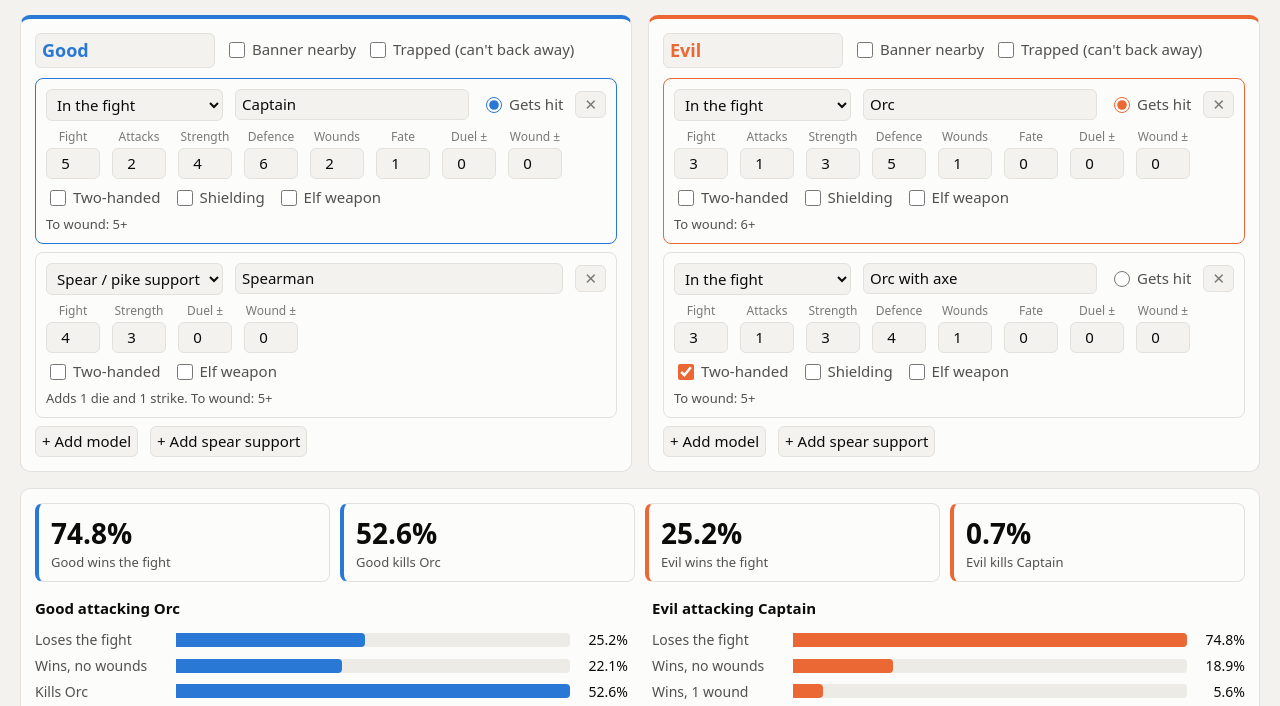
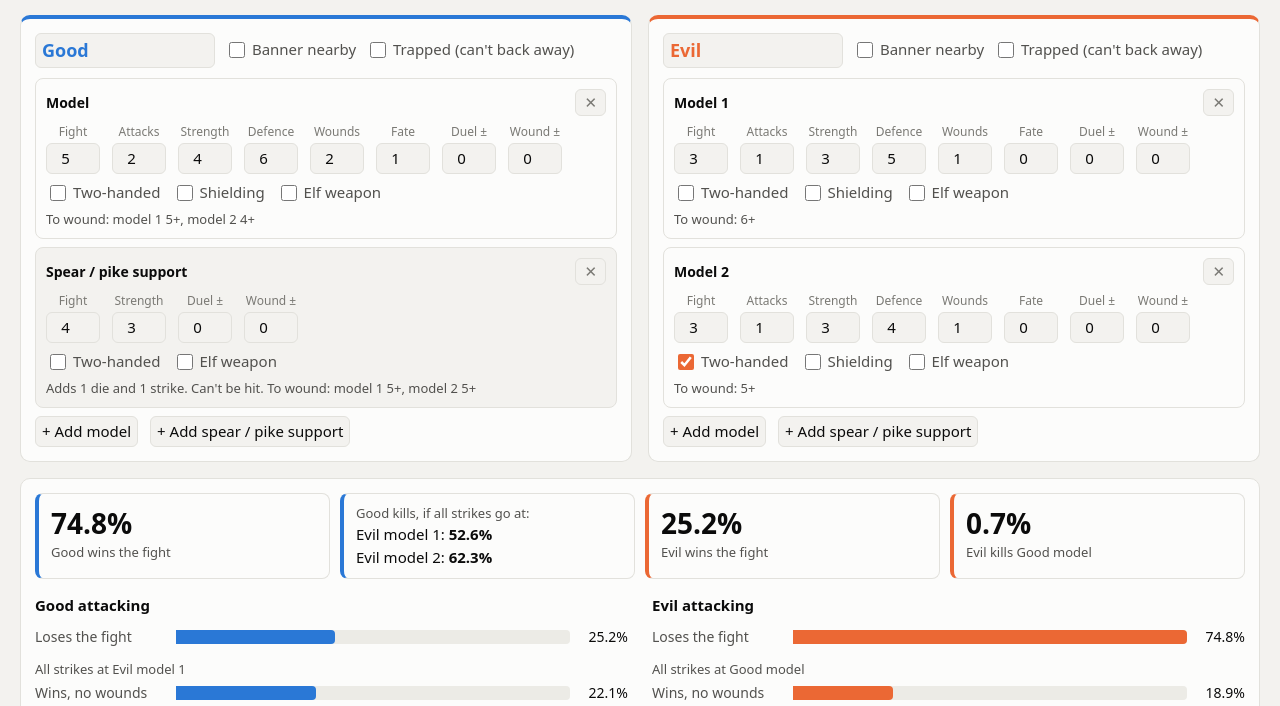
Before and after one commit to Conrad-N/mesbg-calc, a plain HTML site: page index.html in a window 1280 px wide. Shown: the part 77-783 px from the top of the page. Drawn offline with Linux system fonts and the light colour scheme.

Commit message:
Simpler model cards: no names, separate spear support cards, odds against each enemy model

```diff
--- a/engine.js
+++ b/engine.js
@@ -51,7 +51,7 @@
     const front = models.filter(m => !m.support);
     const target = front[clamp(num(side.target), 0, Math.max(0, front.length - 1))] || models[0];
     return {
-      models, target, trapped: !!side.trapped, banner: !!side.banner,
+      models, front: front.length ? front : [models[0]], target, trapped: !!side.trapped, banner: !!side.banner,
       fight: Math.max(...models.map(m => m.fight)),
       elf: models.some(m => m.elf && !m.shielding), // shielding loses the elf tie-break
     };
@@ -152,8 +152,8 @@
     return p;
   }
   // Distribution of unsaved wounds (capped at the target's Wounds) when side W wins.
-  function woundDist(W, Lo) {
-    const tgt = Lo.target, mult = Lo.trapped ? 2 : 1;
+  function woundDist(W, Lo, tgt = Lo.target) {
+    const mult = Lo.trapped ? 2 : 1;
     let hits = [1]; // hits[k] = P(k successful strikes)
     for (const m of W.models) {
       if (m.shielding) continue;
@@ -191,11 +191,17 @@
     const d = duel(S);
     const wins = [d.win0, 1 - d.win0];
     const dist = [0, 1].map(i => woundDist(S[i], S[1 - i]).map(p => p * wins[i]));
+    // Same thing against every enemy front model, as if all strikes went at it.
+    const vs = [0, 1].map(i => S[1 - i].front.map(t => {
+      const d = woundDist(S[i], S[1 - i], t).map(p => p * wins[i]);
+      return { dist: d, kill: d[d.length - 1], wounds: t.wounds };
+    }));
     return {
-      runs: 1, wins, tieFight: d.tieFight, tieRoll: d.tieRoll, dist,
+      runs: 1, wins, tieFight: d.tieFight, tieRoll: d.tieRoll, dist, vs,
       kills: dist.map(x => x[x.length - 1]),
-      needs: [0, 1].map(i => S[i].models.map(m =>
-        m.shielding ? 'shielding — no strikes' : needLabel(woundNeed(m.strength, S[1 - i].target.defence), m.woundMod))),
+      // needs[side][model][enemy front model] = what it needs to wound
+      needs: [0, 1].map(i => S[i].models.map(m => S[1 - i].front.map(t =>
+        m.shielding ? 'shielding' : needLabel(woundNeed(m.strength, t.defence), m.woundMod)))),
       shieldBlocked: [0, 1].map(i => S[i].models.some(m => m.shield && !m.shielding && !m.support)),
     };
   }
--- a/index.html
+++ b/index.html
@@ -35,12 +35,14 @@
   button:hover { border-color: var(--muted); }
   label.tog { color: var(--text2); white-space: nowrap; }
   .model { border: 1px solid var(--line); border-radius: 8px; padding: 10px; margin-bottom: 8px; }
-  .model.target { border-color: var(--c); }
+  .model.sup { background: var(--bg); }
+  .mhead b { font-size: 14px; }
+  .sub { font-size: 13px; color: var(--text2); margin: 10px 0 2px; }
+  .kl { font-size: 15px; margin-top: 2px; }
   .row { display: flex; flex-wrap: wrap; gap: 8px 12px; align-items: center; }
   .row + .row { margin-top: 8px; }
   .stat { display: flex; flex-direction: column; align-items: center; font-size: 12px; color: var(--muted); }
   .stat input { color: var(--text); font-size: 15px; margin-top: 2px; }
-  .mname { flex: 1; min-width: 8em; }
   .need { font-size: 13px; color: var(--text2); margin-top: 6px; }
   .x { margin-left: auto; padding: 2px 8px; color: var(--muted); }
   .results { grid-column: 1 / -1; }
@@ -83,7 +85,7 @@
       <li>Spear or pike support: adds 1 die to the duel and 1 strike. Supporters can't be hit (the Monster exception isn't included yet).</li>
       <li>Banner: each side can re-roll one duel die once, and only does it when that improves its chance to win. With 2 or more dice it re-rolls a die that isn't its best, which can't hurt. With 1 die on a tie that goes to a roll-off, it weighs re-rolling against the roll-off (tied on 1–3: re-roll; on 4–6: keep and roll off; an elf weapon shifts this). If both sides could use a banner, a 50/50 coin decides who chooses first.</li>
       <li>Trapped: if a trapped side loses, the winners strike twice as many times.</li>
-      <li>Every strike goes at the one model marked "Gets hit". A roll of 1 always fails to wound.</li>
+      <li>The results show each enemy model in front separately, as if all strikes went at that one. Spear and pike supporters can't be hit. A roll of 1 always fails to wound.</li>
       <li>Fate: each wound can be saved on a 4+, one roll per Fate point, until the model runs out.</li>
       <li>Might is not included yet. All numbers are exact odds, worked out from every possible roll.</li>
     </ul>
@@ -92,25 +94,31 @@
 <script src="engine.js"></script>
 <script>
 'use strict';
-const blank = (o = {}) => ({ role: 'front', name: '', fight: 3, attacks: 1, strength: 3, defence: 4, wounds: 1, fate: 0,
+const blank = (o = {}) => ({ role: 'front', fight: 3, attacks: 1, strength: 3, defence: 4, wounds: 1, fate: 0,
   duelMod: 0, woundMod: 0, twoHanded: false, shielding: false, elf: false, ...o });
 const DEFAULT = {
-  a: { name: 'Good', banner: false, trapped: false, target: 0, models: [
-    blank({ name: 'Captain', fight: 5, attacks: 2, strength: 4, defence: 6, wounds: 2, fate: 1 }),
-    blank({ name: 'Spearman', role: 'support', fight: 4, strength: 3, defence: 5 }) ] },
-  b: { name: 'Evil', banner: false, trapped: false, target: 0, models: [
-    blank({ name: 'Orc', fight: 3, strength: 3, defence: 5 }),
-    blank({ name: 'Orc with axe', fight: 3, strength: 3, defence: 4, twoHanded: true }) ] },
+  a: { name: 'Good', banner: false, trapped: false, models: [
+    blank({ fight: 5, attacks: 2, strength: 4, defence: 6, wounds: 2, fate: 1 }),
+    blank({ role: 'support', fight: 4, strength: 3 }) ] },
+  b: { name: 'Evil', banner: false, trapped: false, models: [
+    blank({ fight: 3, strength: 3, defence: 5 }),
+    blank({ fight: 3, strength: 3, defence: 4, twoHanded: true }) ] },
 };
 
 let state;
 try { state = JSON.parse(decodeURIComponent(escape(atob(location.hash.slice(1))))); } catch (e) {}
 if (!state) try { state = JSON.parse(localStorage.getItem('mesbg-calc')); } catch (e) {}
 if (!state || !state.a || !state.b) state = structuredClone(DEFAULT);
+for (const k of ['a', 'b']) { // a side always needs someone in front
+  if (!state[k].models.some(m => m.role !== 'support')) state[k].models.unshift(blank());
+}
 
 const esc = s => String(s).replace(/[&<>"]/g, c => ({ '&': '&amp;', '<': '&lt;', '>': '&gt;', '"': '&quot;' }[c]));
 const sideName = k => state[k].name || (k === 'a' ? 'Side 1' : 'Side 2');
-const modelName = (k, i) => state[k].models[i].name || `Model ${i + 1}`;
+const other = k => (k === 'a' ? 'b' : 'a');
+// Front models get numbers ("model 1"); supports are listed after them.
+const fronts = k => state[k].models.map((m, i) => i).filter(i => state[k].models[i].role !== 'support');
+const supports = k => state[k].models.map((m, i) => i).filter(i => state[k].models[i].role === 'support');
 
 function numIn(k, i, f, lab, min, max) {
   return `<label class="stat">${lab}<input type="number" data-k="${k}" data-i="${i}" data-f="${f}" value="${esc(state[k].models[i][f])}" min="${min}" max="${max}"></label>`;
@@ -119,30 +127,11 @@ function chk(k, i, f, lab) {
   return `<label class="tog"><input type="checkbox" data-k="${k}" data-i="${i}" data-f="${f}" ${state[k].models[i][f] ? 'checked' : ''}> ${lab}</label>`;
 }
 
-function renderSide(k) {
-  const s = state[k];
-  const fronts = s.models.map((m, i) => i).filter(i => s.models[i].role !== 'support');
-  if (!fronts.includes(+s.target)) s.target = fronts[0] ?? 0;
-  const el = document.getElementById(k === 'a' ? 'sideA' : 'sideB');
-  el.innerHTML = `
-    <div class="side-head">
-      <input class="sname" data-k="${k}" data-sf="name" value="${esc(s.name)}" aria-label="Side name">
-      <label class="tog"><input type="checkbox" data-k="${k}" data-sf="banner" ${s.banner ? 'checked' : ''}> Banner nearby</label>
-      <label class="tog"><input type="checkbox" data-k="${k}" data-sf="trapped" ${s.trapped ? 'checked' : ''}> Trapped (can't back away)</label>
-    </div>
-    ${s.models.map((m, i) => {
-      const sup = m.role === 'support';
-      const tgt = !sup && +s.target === i;
-      return `<div class="model ${tgt ? 'target' : ''}">
-        <div class="row">
-          <select data-k="${k}" data-i="${i}" data-f="role" aria-label="Role">
-            <option value="front" ${!sup ? 'selected' : ''}>In the fight</option>
-            <option value="support" ${sup ? 'selected' : ''}>Spear / pike support</option>
-          </select>
-          <input class="mname" data-k="${k}" data-i="${i}" data-f="name" value="${esc(m.name)}" placeholder="Model ${i + 1}" aria-label="Name">
-          ${!sup ? `<label class="tog"><input type="radio" name="tgt-${k}" data-k="${k}" data-i="${i}" data-f="target" ${tgt ? 'checked' : ''}> Gets hit</label>` : ''}
-          <button class="x" data-k="${k}" data-del="${i}" title="Remove this model" ${s.models.length < 2 ? 'disabled' : ''}>✕</button>
-        </div>
+function card(k, i, title, canDelete) {
+  const m = state[k].models[i], sup = m.role === 'support';
+  return `<div class="model ${sup ? 'sup' : ''}">
+    <div class="row mhead"><b>${title}</b>
+      <button class="x" data-k="${k}" data-del="${i}" title="Remove" ${canDelete ? '' : 'disabled'}>✕</button></div>
     <div class="row">
       ${numIn(k, i, 'fight', 'Fight', 1, 10)}
       ${!sup ? numIn(k, i, 'attacks', 'Attacks', 0, 10) : ''}
@@ -158,58 +147,87 @@ function renderSide(k) {
     </div>
     <div class="need" data-need="${k}-${i}"></div>
   </div>`;
-    }).join('')}
+}
+
+function renderSide(k) {
+  const s = state[k], F = fronts(k), P = supports(k);
+  const el = document.getElementById(k === 'a' ? 'sideA' : 'sideB');
+  el.innerHTML = `
+    <div class="side-head">
+      <input class="sname" data-k="${k}" data-sf="name" value="${esc(s.name)}" aria-label="Side name">
+      <label class="tog"><input type="checkbox" data-k="${k}" data-sf="banner" ${s.banner ? 'checked' : ''}> Banner nearby</label>
+      <label class="tog"><input type="checkbox" data-k="${k}" data-sf="trapped" ${s.trapped ? 'checked' : ''}> Trapped (can't back away)</label>
+    </div>
+    ${F.map((i, n) => card(k, i, F.length > 1 ? `Model ${n + 1}` : 'Model', F.length > 1)).join('')}
+    ${P.map((i, n) => card(k, i, P.length > 1 ? `Spear / pike support ${n + 1}` : 'Spear / pike support', true)).join('')}
     <div class="row">
       <button data-k="${k}" data-add="front">+ Add model</button>
-      <button data-k="${k}" data-add="support">+ Add spear support</button>
+      <button data-k="${k}" data-add="support">+ Add spear / pike support</button>
     </div>`;
 }
 
+const pct = v => (v * 100).toFixed(1) + '%';
+const enemyName = (k, j) => `${sideName(k)} ${fronts(k).length > 1 ? `model ${j + 1}` : 'model'}`;
+
 function bars(k, r, idx) {
-  const other = k === 'a' ? 'b' : 'a';
-  const oState = state[other];
-  const tgt = oState.models[oState.target] || oState.models[0];
-  const tName = tgt.name || 'their model';
-  const W = Math.max(1, +tgt.wounds || 1);
-  const N = r.runs, dist = r.dist[idx];
-  const rows = [{ t: 'Loses the fight', v: r.wins[1 - idx] / N }];
-  for (let w = 0; w < W; w++) rows.push({ t: w === 0 ? 'Wins, no wounds' : `Wins, ${w} wound${w > 1 ? 's' : ''}`, v: dist[w] / N, w });
-  rows.push({ t: `Kills ${tName}`, v: dist[W] / N, w: W });
-  const max = Math.max(...rows.map(x => x.v), 0.01);
-  const atLeast = w => dist.slice(w).reduce((a, b) => a + b, 0) / N;
-  return `<h3>${esc(sideName(k))} attacking ${esc(tName)}</h3>` + rows.map(x => {
-    const tip = x.w ? `At least ${x.w} wound${x.w > 1 ? 's' : ''}: ${(atLeast(x.w) * 100).toFixed(1)}%` : '';
-    return `<div class="bar" title="${tip}"><span class="t">${esc(x.t)}</span>
+  const o = other(k);
+  const rowsFor = (vs, j) => {
+    const W = vs.wounds, dist = vs.dist;
+    const rows = [];
+    for (let w = 0; w < W; w++) rows.push({ t: w === 0 ? 'Wins, no wounds' : `Wins, ${w} wound${w > 1 ? 's' : ''}`, v: dist[w], w });
+    rows.push({ t: 'Wins and kills', v: dist[W], w: W });
+    return rows;
+  };
+  const blocks = r.vs[idx].map(rowsFor);
+  const lose = r.wins[1 - idx];
+  const max = Math.max(lose, ...blocks.flat().map(x => x.v), 0.01);
+  const bar = (x, tip = '') => `<div class="bar" title="${tip}"><span class="t">${esc(x.t)}</span>
       <div class="track"><div class="fill" style="width:${(x.v / max * 100).toFixed(2)}%"></div></div>
-      <span class="v">${(x.v * 100).toFixed(1)}%</span></div>`;
+      <span class="v">${pct(x.v)}</span></div>`;
+  return `<h3>${esc(sideName(k))} attacking</h3>` + bar({ t: 'Loses the fight', v: lose }) +
+    blocks.map((rows, j) => {
+      const dist = r.vs[idx][j].dist;
+      const atLeast = w => dist.slice(w).reduce((a, b) => a + b, 0);
+      return `<div class="sub">All strikes at ${esc(enemyName(o, j))}</div>` +
+        rows.map(x => bar(x, `At least ${x.w || 0} wound${x.w === 1 ? '' : 's'}: ${pct(atLeast(x.w))}`)).join('');
     }).join('');
+}
+
+function killTile(k, r, idx) {
+  const o = other(k), list = r.vs[idx];
+  if (list.length === 1) return `<div class="big">${pct(list[0].kill)}</div><div class="lab">${esc(sideName(k))} kills ${esc(enemyName(o, 0))}</div>`;
+  return `<div class="lab">${esc(sideName(k))} kills, if all strikes go at:</div>` +
+    list.map((v, j) => `<div class="kl">${esc(sideName(o))} model ${j + 1}: <b>${pct(v.kill)}</b></div>`).join('');
 }
 
 function recompute() {
   const r = MESBG.calculate({ a: state.a, b: state.b });
-  const N = r.runs, pct = v => (v * 100).toFixed(1) + '%';
   for (const [idx, k] of [[0, 'a'], [1, 'b']]) {
+    const o = other(k), many = fronts(o).length > 1;
     state[k].models.forEach((m, i) => {
       const el = document.querySelector(`[data-need="${k}-${i}"]`);
-      if (el) el.textContent = (m.role === 'support' ? 'Adds 1 die and 1 strike. ' : '') +
-        (r.needs[idx][i].startsWith('shield') ? 'Shielding: makes no strikes.' : `To wound: ${r.needs[idx][i]}`);
+      if (!el) return;
+      const needs = r.needs[idx][i];
+      let txt = needs[0] === 'shielding' ? 'Shielding: makes no strikes.'
+        : many ? 'To wound: ' + needs.map((n, j) => `model ${j + 1} ${n}`).join(', ') : `To wound: ${needs[0]}`;
+      if (m.role === 'support') txt = 'Adds 1 die and 1 strike. Can\'t be hit. ' + txt;
+      el.textContent = txt;
     });
   }
-  const tName = k => { const s = state[k]; return (s.models[s.target] || s.models[0]).name || 'their model'; };
   const warn = [0, 1].filter(i => r.shieldBlocked[i]).map(i => `${esc(sideName(i ? 'b' : 'a'))} can't shield while a spear or pike supports it, so shielding is ignored.`);
   document.getElementById('results').innerHTML = `
     <div class="tiles">
-      <div class="tile" style="--c: var(--a)"><div class="big">${pct(r.wins[0] / N)}</div><div class="lab">${esc(sideName('a'))} wins the fight</div></div>
-      <div class="tile" style="--c: var(--a)"><div class="big">${pct(r.kills[0] / N)}</div><div class="lab">${esc(sideName('a'))} kills ${esc(tName('b'))}</div></div>
-      <div class="tile" style="--c: var(--b)"><div class="big">${pct(r.wins[1] / N)}</div><div class="lab">${esc(sideName('b'))} wins the fight</div></div>
-      <div class="tile" style="--c: var(--b)"><div class="big">${pct(r.kills[1] / N)}</div><div class="lab">${esc(sideName('b'))} kills ${esc(tName('a'))}</div></div>
+      <div class="tile" style="--c: var(--a)"><div class="big">${pct(r.wins[0])}</div><div class="lab">${esc(sideName('a'))} wins the fight</div></div>
+      <div class="tile" style="--c: var(--a)">${killTile('a', r, 0)}</div>
+      <div class="tile" style="--c: var(--b)"><div class="big">${pct(r.wins[1])}</div><div class="lab">${esc(sideName('b'))} wins the fight</div></div>
+      <div class="tile" style="--c: var(--b)">${killTile('b', r, 1)}</div>
     </div>
     <div class="split">
       <div style="--c: var(--a)">${bars('a', r, 0)}</div>
       <div style="--c: var(--b)">${bars('b', r, 1)}</div>
     </div>
     ${warn.map(w => `<div class="warn">${w}</div>`).join('')}
-    <div class="note">Top dice tied in ${pct((r.tieFight + r.tieRoll) / N)} of fights: ${pct(r.tieFight / N)} settled by Fight, ${pct(r.tieRoll / N)} by a roll-off.
+    <div class="note">Top dice tied in ${pct(r.tieFight + r.tieRoll)} of fights: ${pct(r.tieFight)} settled by Fight, ${pct(r.tieRoll)} by a roll-off.
       <button id="share" style="margin-left:8px">Copy link to this matchup</button>
       <button id="reset">Reset</button></div>`;
   const enc = btoa(unescape(encodeURIComponent(JSON.stringify(state))));
@@ -226,22 +244,15 @@ document.addEventListener('input', e => {
   if (!k) return;
   if (t.dataset.sf) { state[k][t.dataset.sf] = t.type === 'checkbox' ? t.checked : t.value; later(); return; }
   const i = +t.dataset.i, f = t.dataset.f;
-  if (f === 'target') { state[k].target = i; renderSide(k); recompute(); return; }
-  state[k].models[i][f] = t.type === 'checkbox' ? t.checked : t.type === 'number' ? (t.value === '' ? '' : +t.value) : t.value;
-  if (f === 'role') { renderSide(k); recompute(); return; }
+  state[k].models[i][f] = t.type === 'checkbox' ? t.checked : (t.value === '' ? '' : +t.value);
   later();
 });
 document.addEventListener('click', e => {
   const t = e.target;
-  if (t.dataset.add) { state[t.dataset.k].models.push(blank({ role: t.dataset.add })); renderSide(t.dataset.k); recompute(); }
-  else if (t.dataset.del !== undefined) {
-    const s = state[t.dataset.k], i = +t.dataset.del;
-    s.models.splice(i, 1);
-    if (+s.target > i) s.target--;
-    renderSide(t.dataset.k); recompute();
-  } else if (t.id === 'share') {
-    navigator.clipboard.writeText(location.href).then(() => { t.textContent = 'Link copied'; });
-  } else if (t.id === 'reset') { state = structuredClone(DEFAULT); renderAll(); }
+  if (t.dataset.add) { state[t.dataset.k].models.push(blank({ role: t.dataset.add })); renderAll(); }
+  else if (t.dataset.del !== undefined) { state[t.dataset.k].models.splice(+t.dataset.del, 1); renderAll(); }
+  else if (t.id === 'share') navigator.clipboard.writeText(location.href).then(() => { t.textContent = 'Link copied'; });
+  else if (t.id === 'reset') { state = structuredClone(DEFAULT); renderAll(); }
 });
 renderAll();
 </script>
```
Lines whose indentation alone changed are shown as unchanged.
